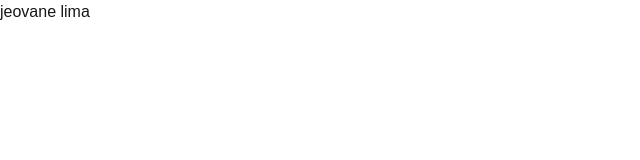
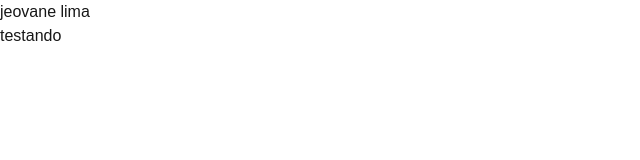
Before and after one commit to JeovaneSilva/Rocketseat-prompt-manager, a Next.js app: page / in a window 1280 px wide. Shown: the top 160 px of the page, without its empty margins (0-640 px from the left). Built offline with nearby package versions, Linux system fonts and the light colour scheme.

Commit message:
test: teste

```diff
--- a/src/app/page.tsx
+++ b/src/app/page.tsx
@@ -2,6 +2,7 @@ export default function Home() {
   return (
     <div>
       <h2>jeovane lima</h2>
+      <p>testando</p>
     </div>
   );
 }
```
